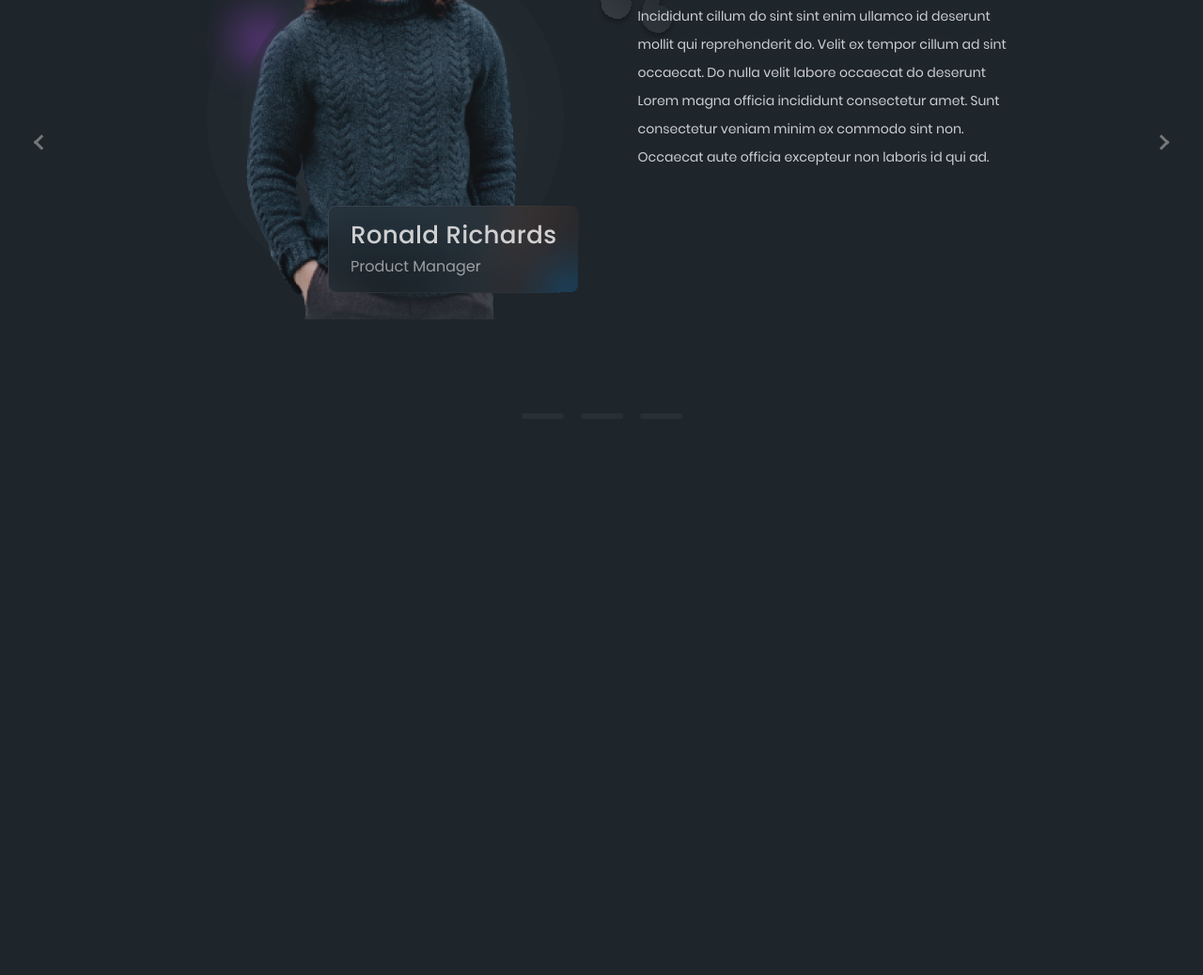
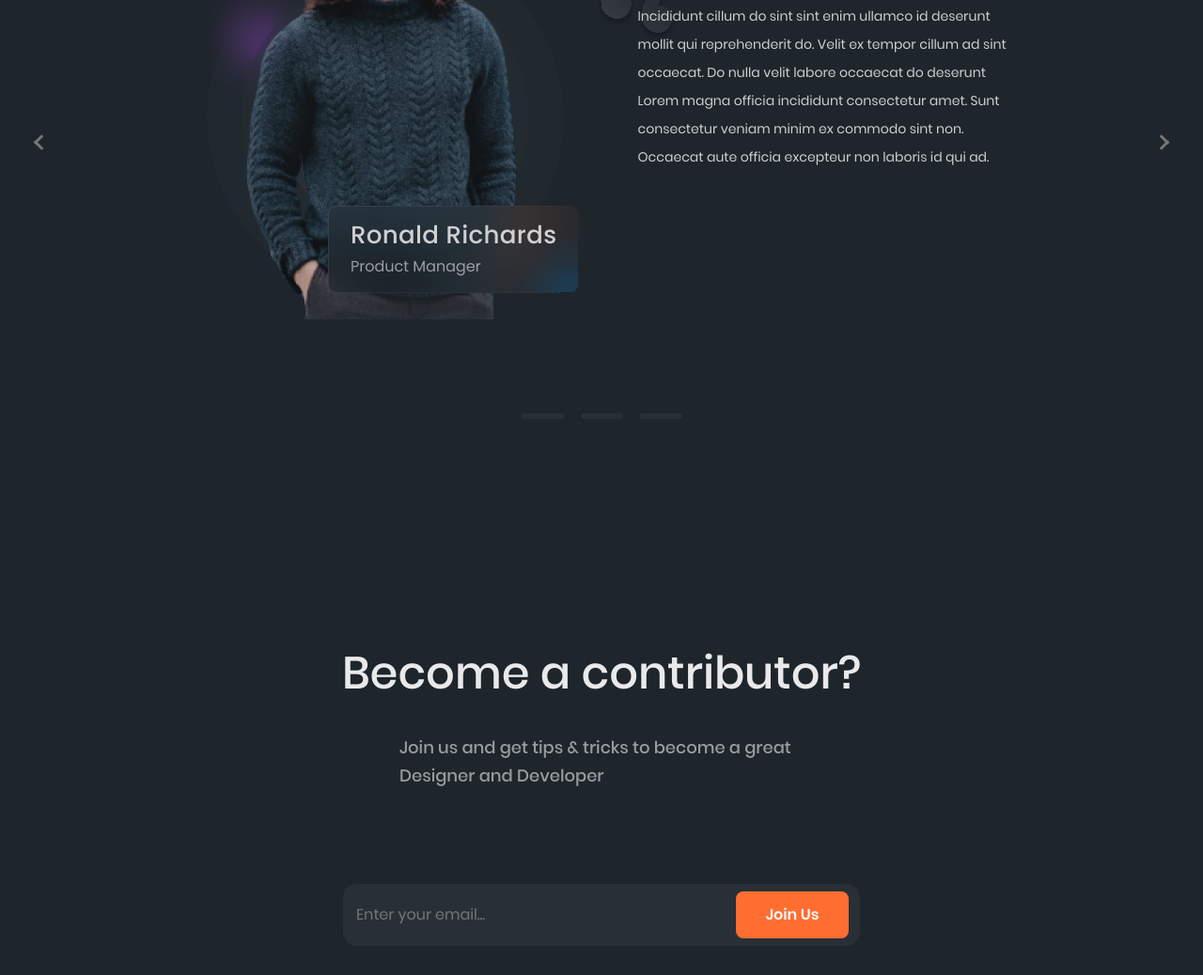
Before and after one commit to TheKostyak/Antools, a website: page src/index.html in a window 1280 px wide. Shown: the part 3439-4477 px from the top of the page at 94% size. Before the commit the page ends 3885 px from the top, so only its background shows below. Drawn offline with nearby package versions, Linux system fonts and the light colour scheme; files that its build step writes are made by us from their sources.

Commit message:
add contribution section

```diff
--- a/src/index.html
+++ b/src/index.html
@@ -295,6 +295,15 @@
             </div>
         </div>
     </section>
+
+    <section class="contribution">
+        <h2 class="contribution__title">Become a contributor?</h2>
+        <div class="contribution__descr">Join us and get tips & tricks to become a great Designer and Developer</div>
+        <div class="subscribe">
+            <input type="email" class="email" placeholder="Enter your email...">
+            <button class="btn">Join Us</button>
+        </div>
+    </section>
 </body>
 
 </html>
--- /dev/null
+++ b/src/sass/blocks/_contribution.scss
@@ -0,0 +1,41 @@
+.contribution {
+    height: 100vh;
+    display: flex;
+    flex-direction: column;
+    justify-content: center;
+    align-items: center;
+
+    &__title {
+        font-weight: 500;
+        font-size: 48px;
+        line-height: 130%;
+        color: $second-text;
+    }
+
+    &__descr {
+        max-width: 430px;
+        font-weight: 500;
+        font-size: 18px;
+        line-height: 167%;
+        color: $main-text;
+        margin-top: 25px;
+    }
+
+    .subscribe {
+        display: flex;
+        justify-content: space-between;
+        padding: 8px 12px;
+        width: 550px;
+        margin-top: 100px;
+        background-color: #283036;
+        border-radius: 15px;
+
+        input {
+            background: transparent;
+            border: none;
+            outline: 0;
+            caret-color: $main-text;
+            color: $main-text;
+        }
+    }
+}
--- a/src/sass/style.scss
+++ b/src/sass/style.scss
@@ -144,3 +144,4 @@ ul {
 @import "blocks/brands";
 @import "blocks/newcomer";
 @import "blocks/team";
+@import "blocks/contribution";
```
Also changed, not shown: dist/css/style.min.css, dist/index.html.
